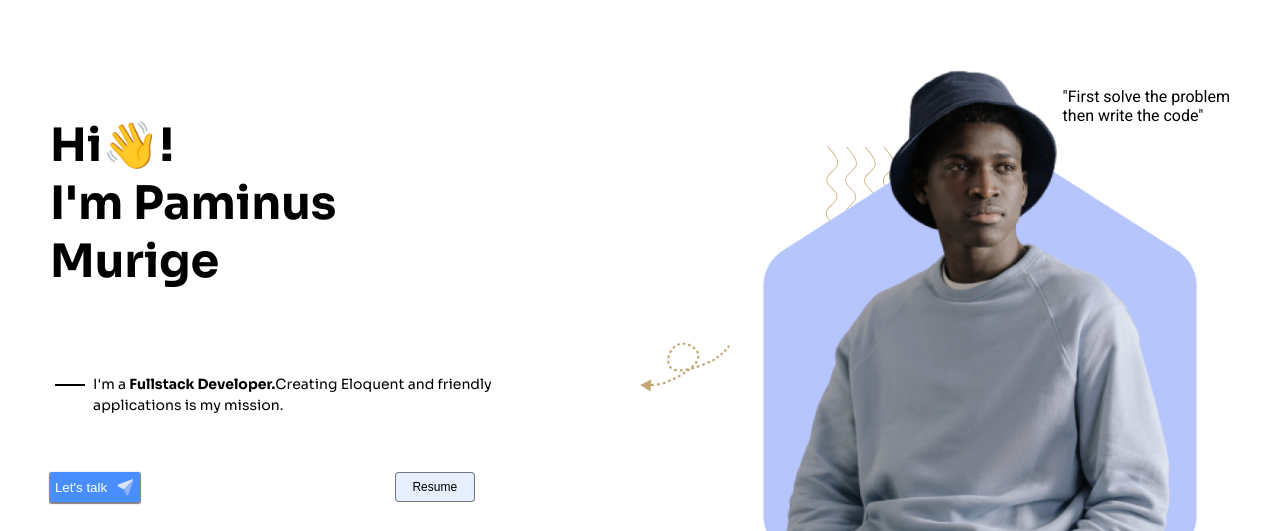
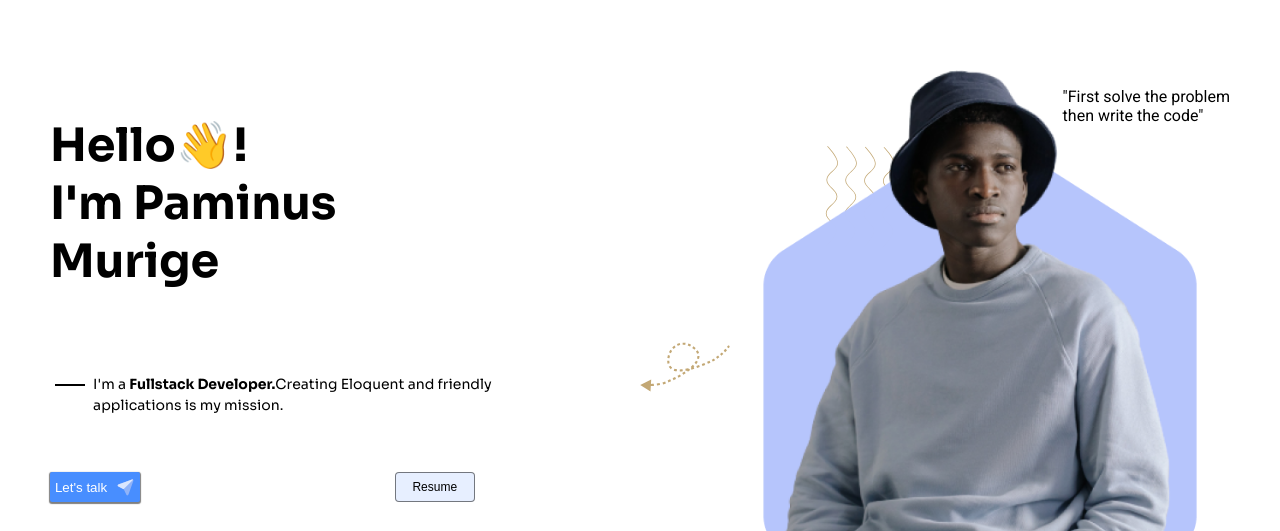
Before and after one commit to Ochieng2000/paminus_portfolio, a plain HTML site: page index.html in a window 1280 px wide. Shown: the part 48-579 px from the top of the page. Drawn offline with Linux system fonts and the light colour scheme; a web font is replaced by a local one.

Commit message:
Updated the hello

```diff
--- a/index.html
+++ b/index.html
@@ -31,7 +31,7 @@
         <div class="introduction">
             <div class="left-intro">
                 <div class="hello">
-                    <h3>Hi👋! <br>I'm Paminus<br> Murige</h3>
+                    <h3>Hello👋! <br>I'm Paminus<br> Murige</h3>
                 </div>
                 <div class="para">
                     <div class="line-box"><div class="line"></div></div>
```
